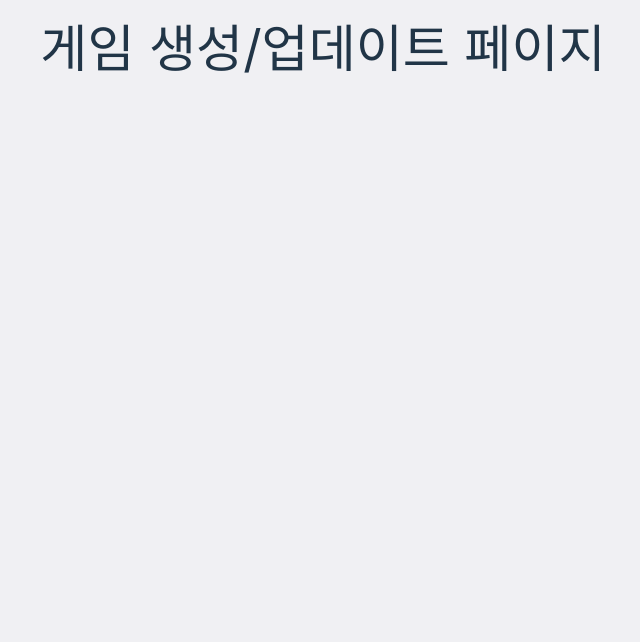
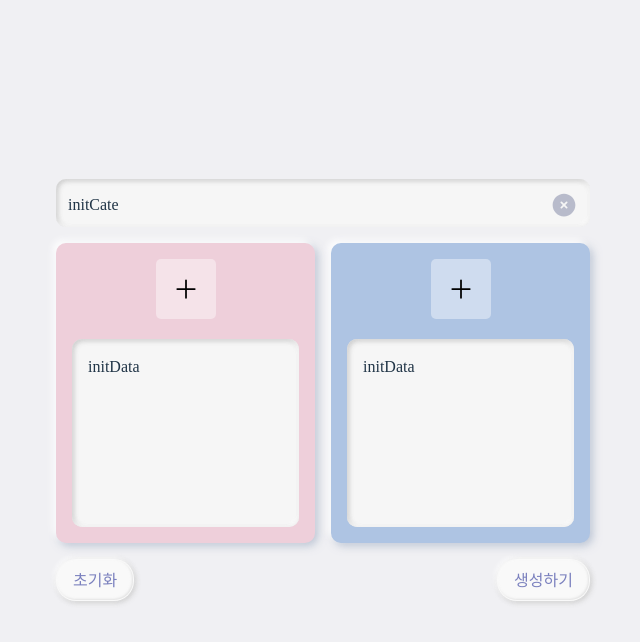
Before and after one commit to BalanSnack/FRONT, a React (Vite) app: page /game/update/1 in a window 1280 px wide. Shown: the top 642 px of the page, without its empty margins (317-957 px from the left). Built offline with nearby package versions, Linux system fonts and the light colour scheme.

Commit message:
"GameCreate Page"

```diff
--- a/src/components/atoms/MyTextArea/MyTextArea.tsx
+++ b/src/components/atoms/MyTextArea/MyTextArea.tsx
@@ -1,5 +1,11 @@
-import React from "react";
+import React, { Dispatch, SetStateAction } from "react";
 import styles from "./MyTextArea.module.css";
+type dataType = { icon: string; content: string };
+
+type propsType = {
+  value: dataType;
+  inputHandler: Dispatch<SetStateAction<dataType>>;
+};
 
 type inputProps = {
   value: string | number;
@@ -9,7 +15,7 @@ type inputProps = {
 export default function MyTextArea({ value, inputHandler }: inputProps) {
   return (
     <>
-      <div className="w-full flex">
+      <div className="w-full flex h-full">
         <textarea
           id="inputValue"
           className={styles.inputBox}
--- /dev/null
+++ b/src/components/organisms/GameCraeteCard/GameCreateCard.module.css
@@ -0,0 +1,18 @@
+.card {
+  @apply flex flex-col items-center p-4;
+  min-height: 300px;
+  box-shadow: -4px -4px 6px rgba(255, 255, 255, 0.8), 3px 3px 8px rgba(166, 180, 200, 0.7);
+  border-radius: 10px;
+}
+
+.addBtn {
+  @apply p-4 mb-5 rounded-sm text-[#FFFFFF];
+  @apply flex justify-center items-center;
+  text-align: center;
+  font-size: 24px;
+  background-color: rgba(255, 255, 255, 0.4);
+}
+
+.addBtn :hover {
+  cursor: pointer;
+}
--- /dev/null
+++ b/src/components/organisms/GameCraeteCard/GameCreateCard.tsx
@@ -0,0 +1,74 @@
+import React, { Dispatch, SetStateAction, useState } from "react";
+import style from "./GameCreateCard.module.css";
+import MyTextArea from "@/components/atoms/MyTextArea/MyTextArea";
+import MyModal from "@/components/atoms/MyModal/MyModal";
+
+type ColorType = "red" | "blue";
+
+type propsType = {
+  theme: ColorType;
+  content: string;
+  setContent: Dispatch<SetStateAction<string>>;
+  category: string;
+  setCategory: Dispatch<SetStateAction<string>>;
+};
+
+const PlusIcon = () => {
+  return (
+    <svg
+      xmlns="http://www.w3.org/2000/svg"
+      fill="none"
+      viewBox="0 0 24 24"
+      strokeWidth={1.5}
+      stroke="currentColor"
+      className="w-7 h-7"
+      color="black"
+    >
+      <path strokeLinecap="round" strokeLinejoin="round" d="M12 4.5v15m7.5-7.5h-15" />
+    </svg>
+  );
+};
+
+export default function GameCreateCard(props: propsType) {
+  const [isOpen, setIsOpen] = useState(false);
+  const { theme, content, setContent, category, setCategory } = props;
+
+  const colors = {
+    red: "bg-[#eecfda]",
+    blue: "bg-[#AEC4E3]",
+  };
+
+  const getStyle = (theme: ColorType) => {
+    const STYLE = `${style.card} ${colors[theme]}`;
+    return STYLE;
+  };
+
+  const setCate = () => {
+    setCategory("카테고리 변경쓰");
+  };
+
+  return (
+    <>
+      <MyModal
+        isOpen={isOpen}
+        closeModal={() => {
+          setIsOpen(false);
+        }}
+      >
+        <p>HJ</p>
+      </MyModal>
+      <div className={getStyle(theme)}>
+        <span
+          className={style.addBtn}
+          onClick={() => {
+            setCate();
+            setIsOpen(true);
+          }}
+        >
+          <PlusIcon />
+        </span>
+        <MyTextArea value={content} inputHandler={setContent} />
+      </div>
+    </>
+  );
+}
--- a/src/pages/GameCreateOrUpdatePage.tsx
+++ b/src/pages/GameCreateOrUpdatePage.tsx
@@ -1,9 +1,65 @@
-import React from "react";
+import React, { useState } from "react";
+import MyInput from "@/components/atoms/MyInput/MyInput";
+import SquareBtn from "@/components/atoms/SquareBtn/SquareBtn";
+import GameCreateCard from "@/components/organisms/GameCraeteCard/GameCreateCard";
 
 export default function GameCreateOrUpdatePage() {
+  const [title, setTitle] = useState("initCate");
+  const [redCategory, setRedCategory] = useState("initCate");
+  const [redContent, setRedContent] = useState("initData");
+
+  const [blueCategory, setBlueCategory] = useState("");
+  const [blueContent, setBlueContent] = useState("initData");
+
+  const setInit = () => {
+    setRedContent("initData");
+    setBlueContent("initData");
+    setTitle("");
+    setRedCategory("initCate");
+    setBlueCategory("initCate");
+  };
+
+  const createGame = () => {
+    console.log(redCategory, redContent, blueCategory, blueContent, title);
+  };
+
   return (
-    <div>
-      <h1>게임 생성/업데이트 페이지</h1>
+    <div className="flex flex-col h-full justify-center p-3">
+      <div>
+        <MyInput value={title} inputHandler={setTitle} isClearShow={true} />
+      </div>
+
+      <div className="grid grid-cols-2 gap-4 my-4">
+        <GameCreateCard
+          category={redCategory}
+          setCategory={setRedCategory}
+          content={redContent}
+          setContent={setRedContent}
+          theme="red"
+        />
+        <GameCreateCard
+          category={blueCategory}
+          setCategory={setBlueCategory}
+          content={blueContent}
+          setContent={setBlueContent}
+          theme="blue"
+        />
+      </div>
+
+      <div className="flex justify-between">
+        <button
+          onClick={setInit}
+          className="border px-4 py-2 rounded-lg shadow-round text-main font-bold"
+        >
+          초기화
+        </button>
+        <button
+          onClick={createGame}
+          className="border px-4 py-2 rounded-lg shadow-round text-main font-bold"
+        >
+          생성하기
+        </button>
+      </div>
     </div>
   );
 }
```
